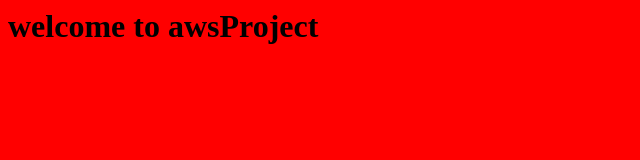
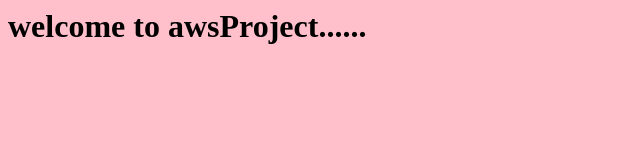
Before and after one commit to Rohini114-star/awsproject, a plain HTML site: page index.html in a window 1280 px wide. Shown: the whole page, without its empty margins (0-640 px from the left). Drawn offline with Linux system fonts and the light colour scheme.

Commit message:
re-update my first code in appdev

```diff
--- a/index.html
+++ b/index.html
@@ -1,7 +1,7 @@
 <html>
 	<head><title>duplicate Google</title></head>
-		<body bgcolor=red>
-		<h1>welcome to awsProject</h1>
+		<body bgcolor=pink>
+		<h1>welcome to awsProject......</h1>
 	        </body>
 	</head>
 <html>
```
